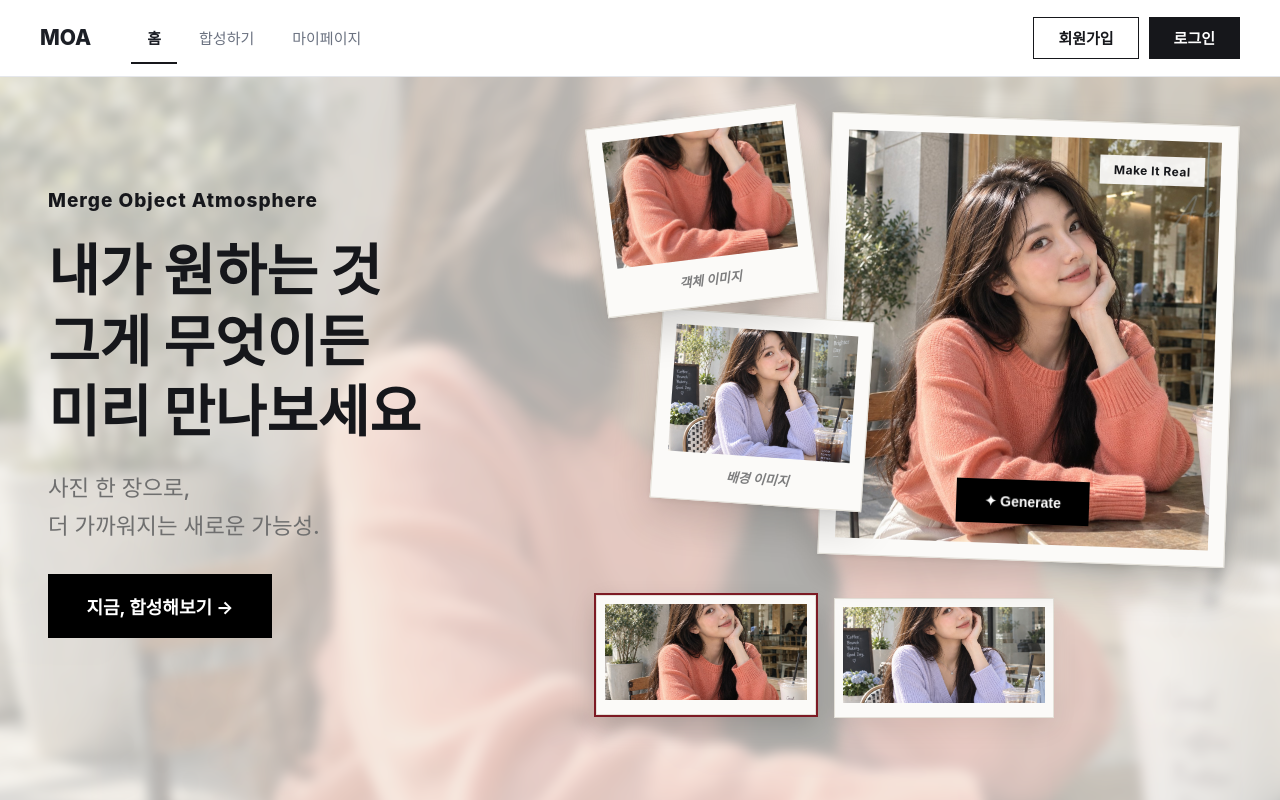
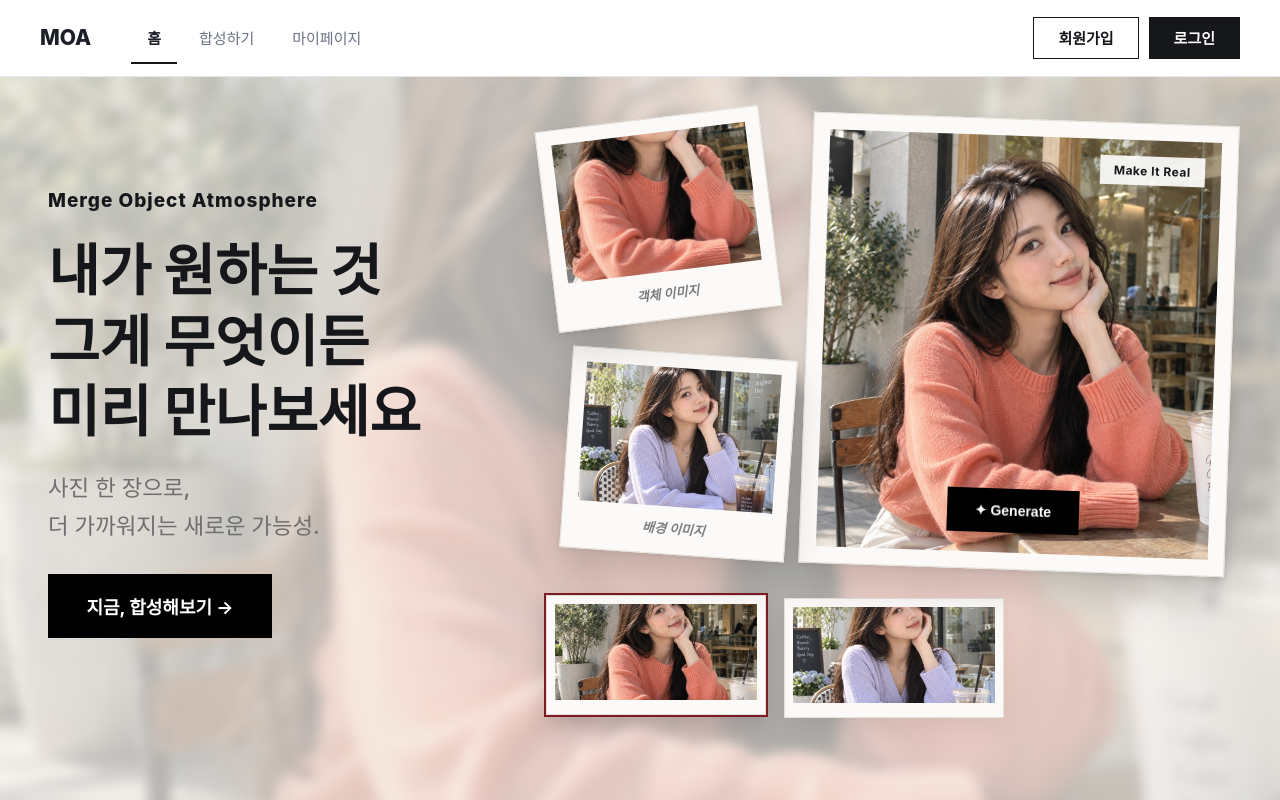
Before and after one commit to Jenny5789/CGI_MOA, a React (Vite) app in the folder frontend/: page / in a window 1280 px wide. Shown: the top 800 px of the page. Built offline with nearby package versions, Linux system fonts and the light colour scheme; no server answers; a web font is replaced by a local one.

Commit message:
홈 화면: 예시 사진 세 장(객체, 배경, 결과) 서로 떨어뜨리고 크기 조금 키움. 기울기 유지

```diff
--- a/frontend/src/styles/landing-light.css
+++ b/frontend/src/styles/landing-light.css
@@ -486,15 +486,16 @@ a { color: inherit; }
 /* ---------- 창 높이가 작아도 첫 화면(위쪽 소개와 예시 사진)이 한 화면에 들어오게 ----------
    글자, 여백, 예시 사진 크기를 창 높이에 맞춰 줄인다. 큰 화면에서는 위의 원래 크기를 넘지 않는다. */
 @media (min-width: 1001px) {
-  .ln-hero { padding: clamp(24px, 4vh, 56px) 48px clamp(40px, 7vh, 120px); }
+  /* 오른쪽 예시 사진 칸을 넓혀 세 사진이 서로 닿지 않게 한다 */
+  .ln-hero { grid-template-columns: 1fr 1.5fr; padding: clamp(24px, 4vh, 56px) 48px clamp(40px, 7vh, 120px); }
   .ln-logo-text { margin-bottom: clamp(16px, 3vh, 36px); }
   .ln-hero h1 { font-size: clamp(40px, min(4.8vw, 7vh), 78px); margin-bottom: clamp(16px, 2.6vh, 30px); }
   .ln-sub { font-size: clamp(18px, min(1.9vw, 2.8vh), 30px); margin-bottom: clamp(22px, 3.6vh, 42px); }
   .ln-btn { padding: clamp(16px, 2.4vh, 24px) clamp(32px, 3vw, 46px); font-size: clamp(18px, 2.2vh, 22px); }
   .ln-compose { height: clamp(400px, calc(100vh - 330px), 640px); }
-  .ln-card-object { top: 1.5%; height: 40.5%; width: auto; aspect-ratio: 290 / 260; }
-  .ln-card-bg { top: 43.8%; height: 40.5%; width: auto; aspect-ratio: 290 / 260; }
-  .ln-card-result { height: 94%; }
+  .ln-card-object { top: 2%; height: 43%; width: auto; aspect-ratio: 290 / 260; }
+  .ln-card-bg { top: 52%; left: 20px; height: 43%; width: auto; aspect-ratio: 290 / 260; }
+  .ln-card-result { width: 62%; height: 96%; }
   .ln-thumbs { margin-top: clamp(14px, 2.4vh, 28px); }
   .ln-thumb-polaroid img { height: clamp(80px, 12vh, 130px); }
 }
```
